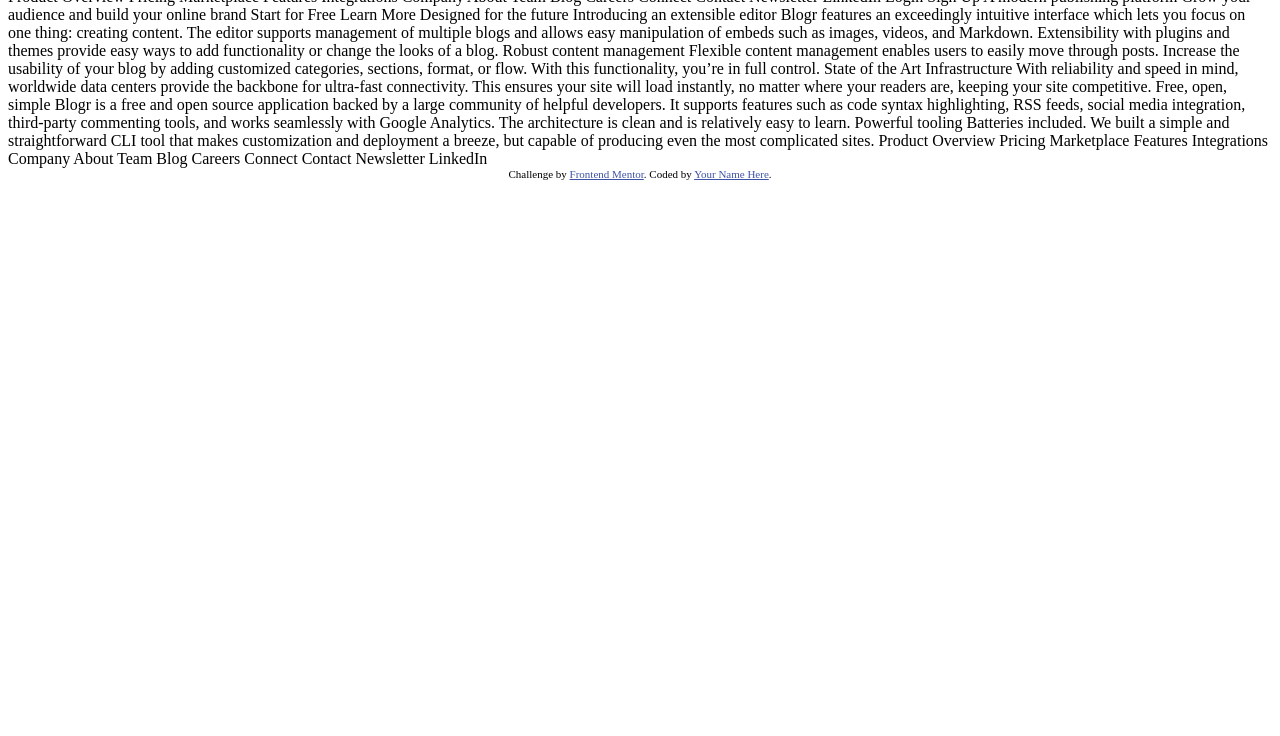
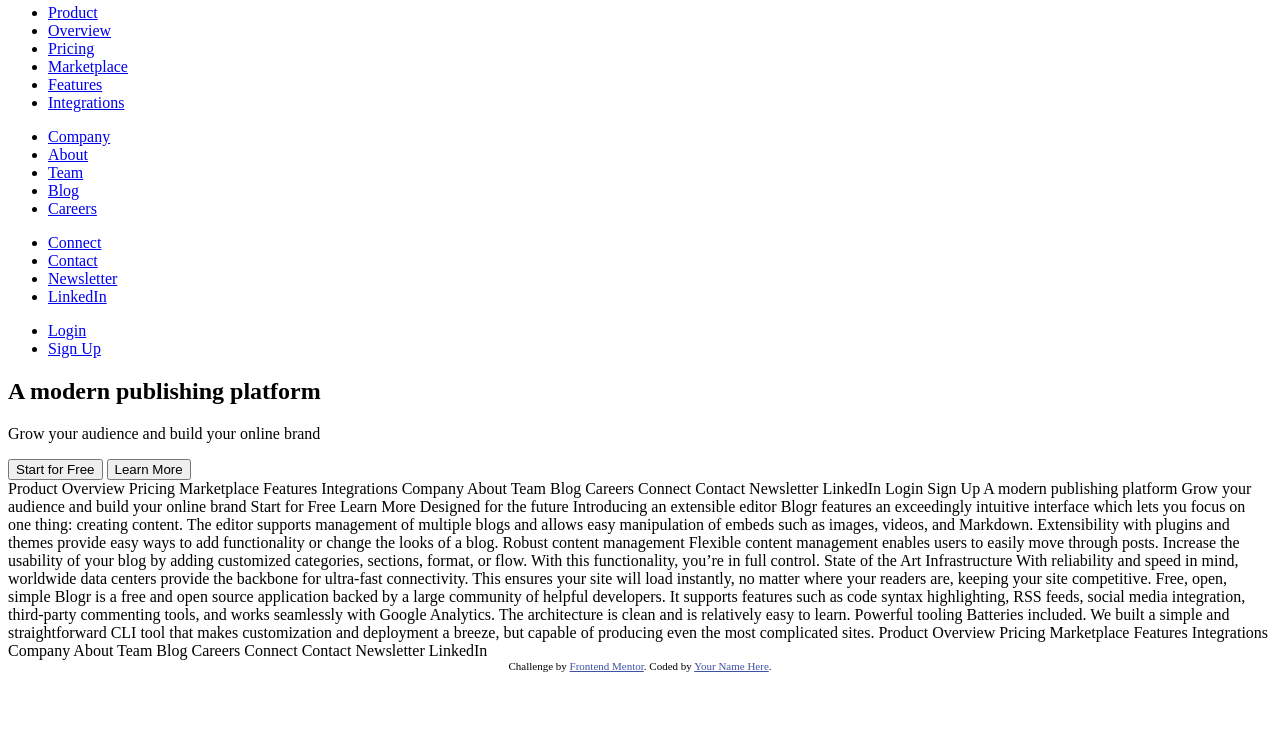
Before and after one commit to olademmy/myBlogTarmac, a plain HTML site: page index.html in a window 1280 px wide. Shown: the part 64-800 px from the top of the page. Drawn offline with Linux system fonts and the light colour scheme.

Commit message:
first Section structure complete

```diff
--- a/index.html
+++ b/index.html
@@ -15,7 +15,37 @@
   </style>
 </head>
 <body>
-  <section><header><img src="images/logo.svg"></header></section>
+  <section><header><img src="images/logo.svg"></header>
+  <ul>
+    <li><a href="#product">Product</a></li>
+    <li><a href="#overview">Overview</a></li>
+    <li><a href="#pricing">Pricing</a></li>
+    <li><a href="#marketplace">Marketplace</a></li>
+    <li><a href="#features">Features</a></li>
+    <li><a href="#integrations">Integrations</a></li>
+  </ul>
+  <ul>
+    <li><a href="#company">Company</a></li>
+    <li><a href="#about">About</a></li>
+    <li><a href="#team">Team</a></li>
+    <li><a href="#blog">Blog</a></li>
+    <li><a href="#careers">Careers</a></li>
+  </ul>
+  <ul>
+    <li><a href="#connect">Connect</a></li>
+    <li><a href="#contact">Contact</a></li>
+    <li><a href="#newsletter">Newsletter</a></li>
+    <li><a href="#linkedin">LinkedIn</a></li>
+  </ul>
+  <ul>
+    <li><a href="#login">Login</a></li>
+    <li><a href="#signup">Sign Up</a></li>
+  </ul>
+  <h1>A modern publishing platform</h1>
+  <p>Grow your audience and build your online brand</p>
+  <button>Start for Free</button>
+  <button>Learn More</button>
+</section>
   Product
 
   Overview
```
